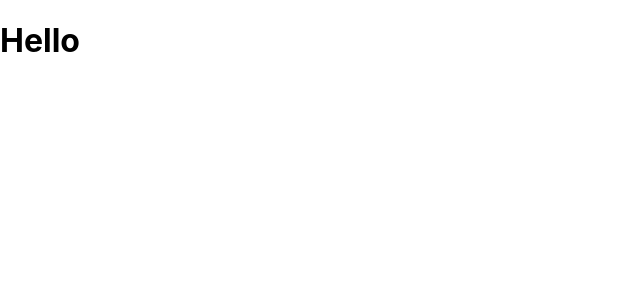
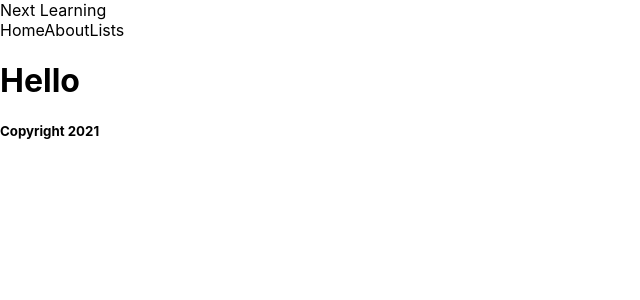
Before and after one commit to bikash-mindfire/nextjs, a Next.js app: page / in a window 1280 px wide. Shown: the top 300 px of the page, without its empty margins (0-640 px from the left). Built offline with nearby package versions, Linux system fonts and the light colour scheme.

Commit message:
Added Routing

```diff
--- /dev/null
+++ b/components/Footer.js
@@ -0,0 +1,11 @@
+import React from 'react'
+
+const Footer = () => {
+    return (
+        <footer>
+            <h5>Copyright 2021</h5>
+        </footer>
+    )
+}
+
+export default Footer
--- /dev/null
+++ b/components/Navbar.js
@@ -0,0 +1,17 @@
+import React from 'react'
+import Link from 'next/link'
+
+const Navbar = () => {
+    return (
+        <nav>
+            <div className="logo">
+                Next Learning
+            </div>
+            <Link href="/">Home</Link>
+            <Link href="/about">About</Link>
+            <Link href="/lists">Lists</Link>
+        </nav>
+    )
+}
+
+export default Navbar
--- a/pages/index.js
+++ b/pages/index.js
@@ -1,11 +1,15 @@
 import Head from 'next/head'
 import Image from 'next/image'
+import Footer from '../components/Footer'
+import Navbar from '../components/Navbar'
 import styles from '../styles/Home.module.css'
 
 export default function Home() {
   return (
     <div>
+      <Navbar />
       <h1>Hello</h1>
+      <Footer />
     </div>
   )
 }
```
Also changed, not shown: pages/about.js (added, +11 -0 lines), pages/lists.js (added, +11 -0 lines), pages/contact.js (added).
